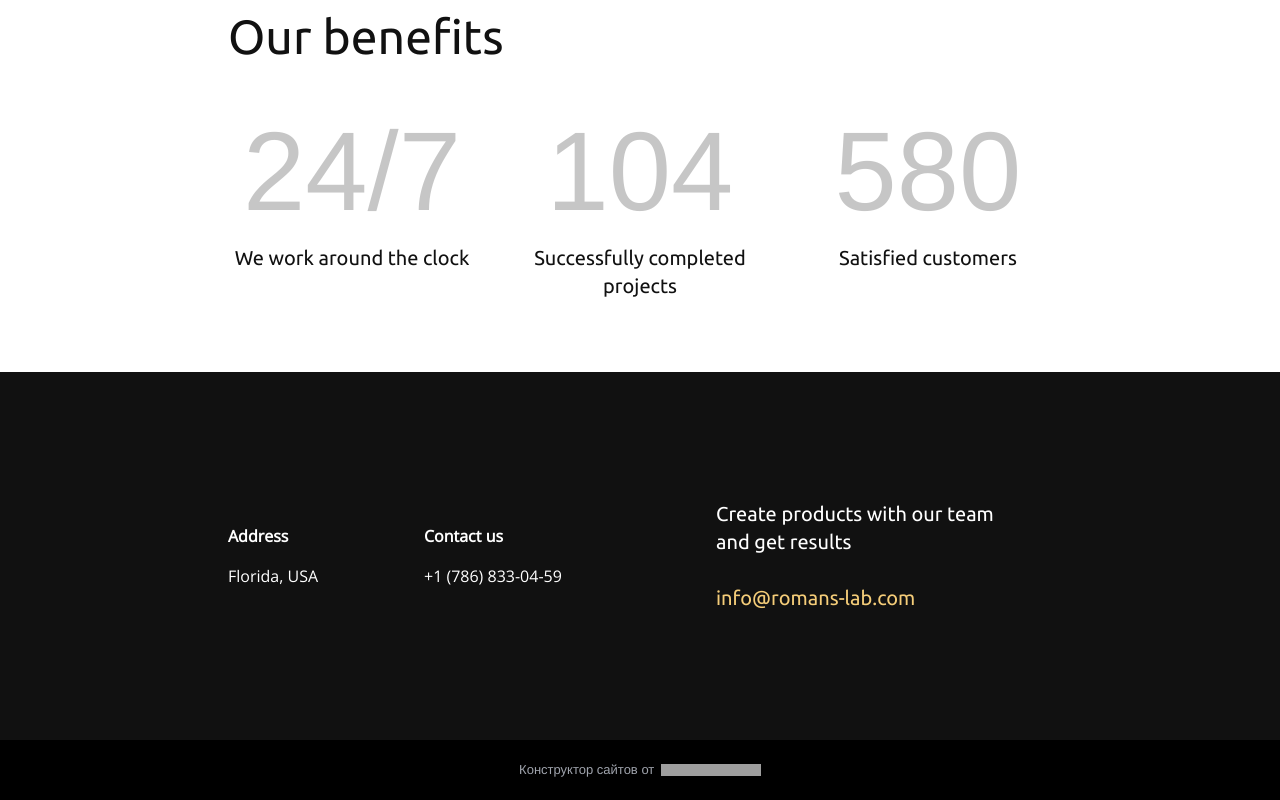
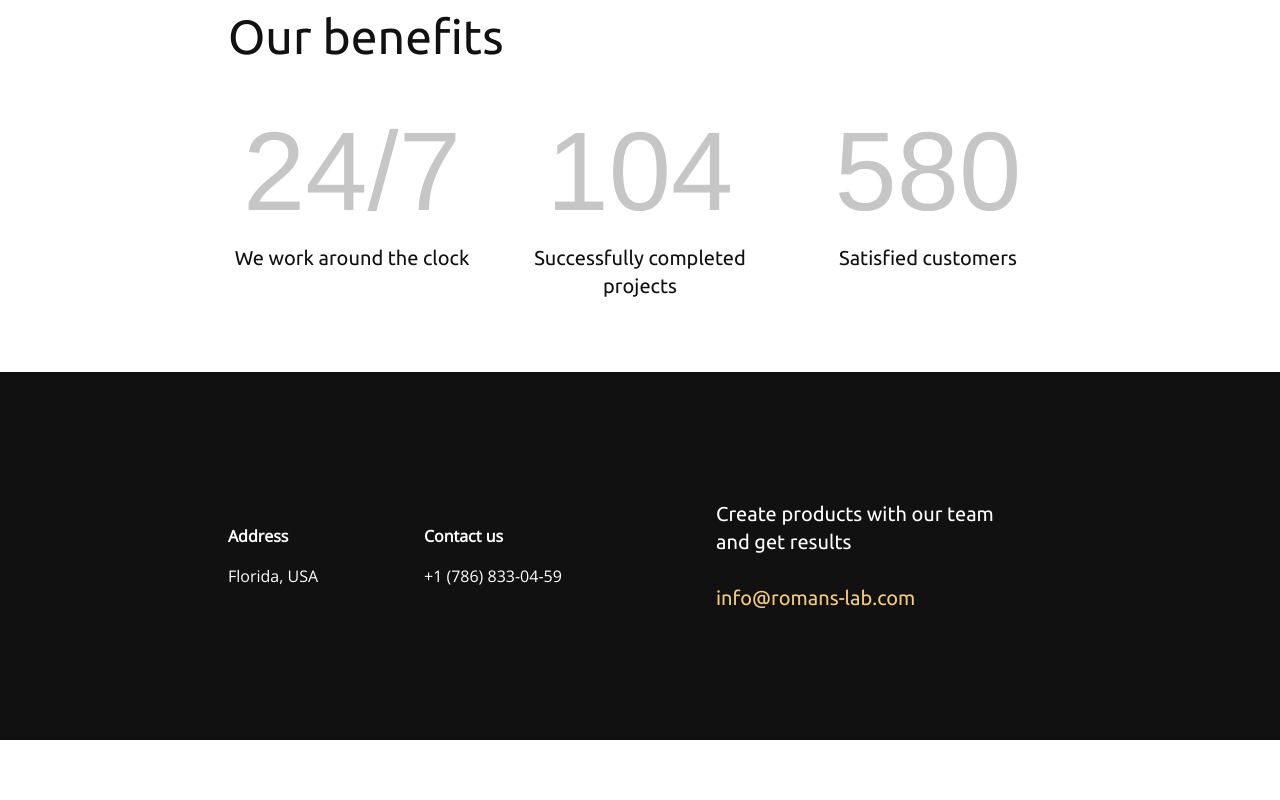
Before and after one commit to Vovasikus/Vovasikus.github.io, a plain HTML site: page index.html in a window 1280 px wide. Shown: the part 3052-3852 px from the top of the page. After the commit the page ends 3792 px from the top, so only its background shows below. Drawn offline with nearby package versions, Linux system fonts and the light colour scheme; some packages are replaced by stand-ins of ours; grey boxes are pictures that could not be loaded; a script that the page names is missing; a web font is replaced by a local one.

Commit message:
Update index.html

```diff
--- a/index.html
+++ b/index.html
@@ -79,11 +79,5 @@
     <link rel="stylesheet" href="assets/styles/popups.css" />
     <link rel="stylesheet" href="assets/styles/styles-helpers.css" />
 
-
-    <section data-type="footer" class="s-footer"><link
-                    id="footer"
-                    rel="stylesheet"
-                    href="assets/styles/footer.css"
-                /> <a href="https://www.tinkoff.ru/business/website-builder?utm_source&#x3D;sites.footer&amp;utm_medium&#x3D;ref&amp;utm_campaign&#x3D;sites.main" class="s-footer__link">Конструктор сайтов&nbsp;от&nbsp; <img class="s-footer__logo" alt="Тинькофф" src="https://e26f86a1-a349-40e0-9864-90f0278f7cc5.selcdn.net/tb/0.1.506/images/logos/tinkoff-logo-white.svg"> </a> </section>
 </body>
 </html>
```
